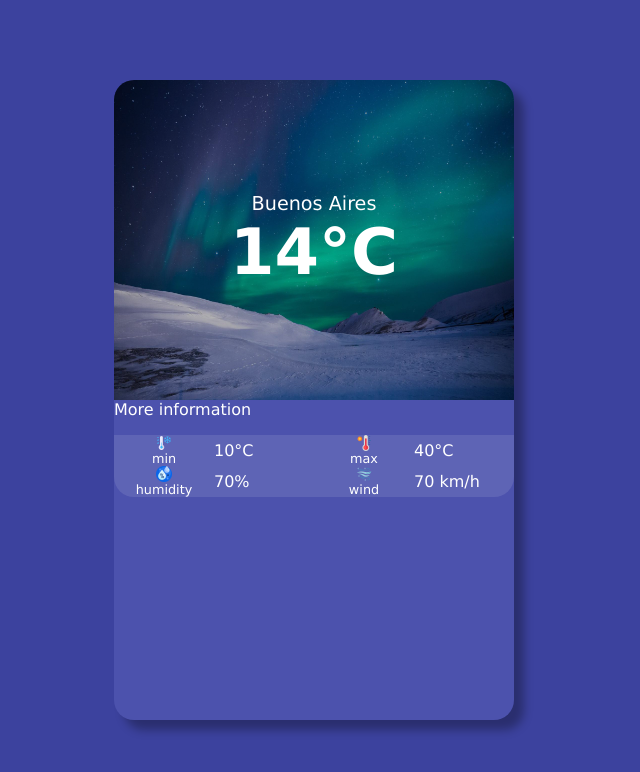
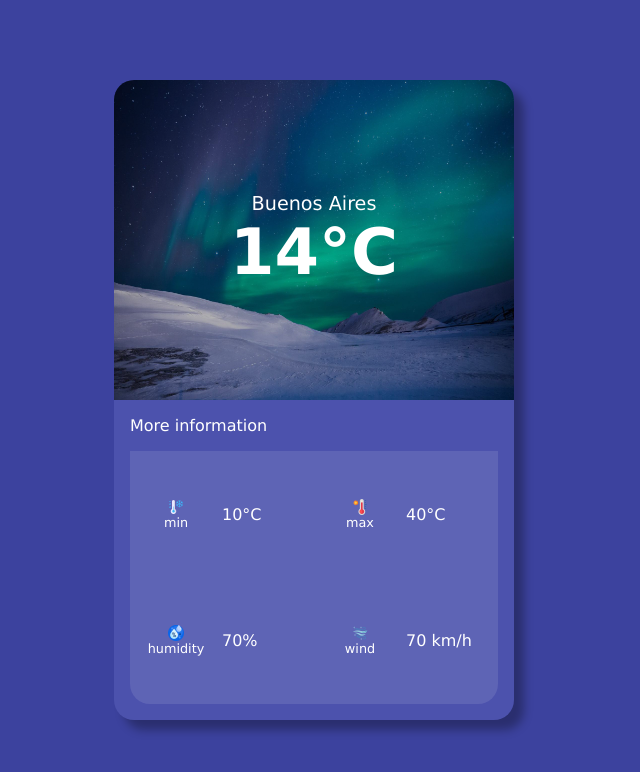
Before and after one commit to TamikoSRN/Weather-App-Angular, an Angular app: page / in a window 1280 px wide. Shown: the top 772 px of the page, without its empty margins (326-966 px from the left). Built offline with nearby package versions, Linux system fonts and the light colour scheme.

Commit message:
now looks prettier lol

```diff
--- a/src/styles.css
+++ b/src/styles.css
@@ -41,6 +41,18 @@
     height: 50%;
     border-top-left-radius: 20px;
     border-top-right-radius: 20px;
+}
+
+.lower-data {
+    position: relative;
+    overflow: hidden;
+    width: 100%;
+    height: 50%;
+    border-bottom-left-radius: 20px;
+    border-bottom-right-radius: 20px;
+    padding: 1em;
+    display: flex;
+    flex-direction: column;
 }
 
 .upper-data img {
```
